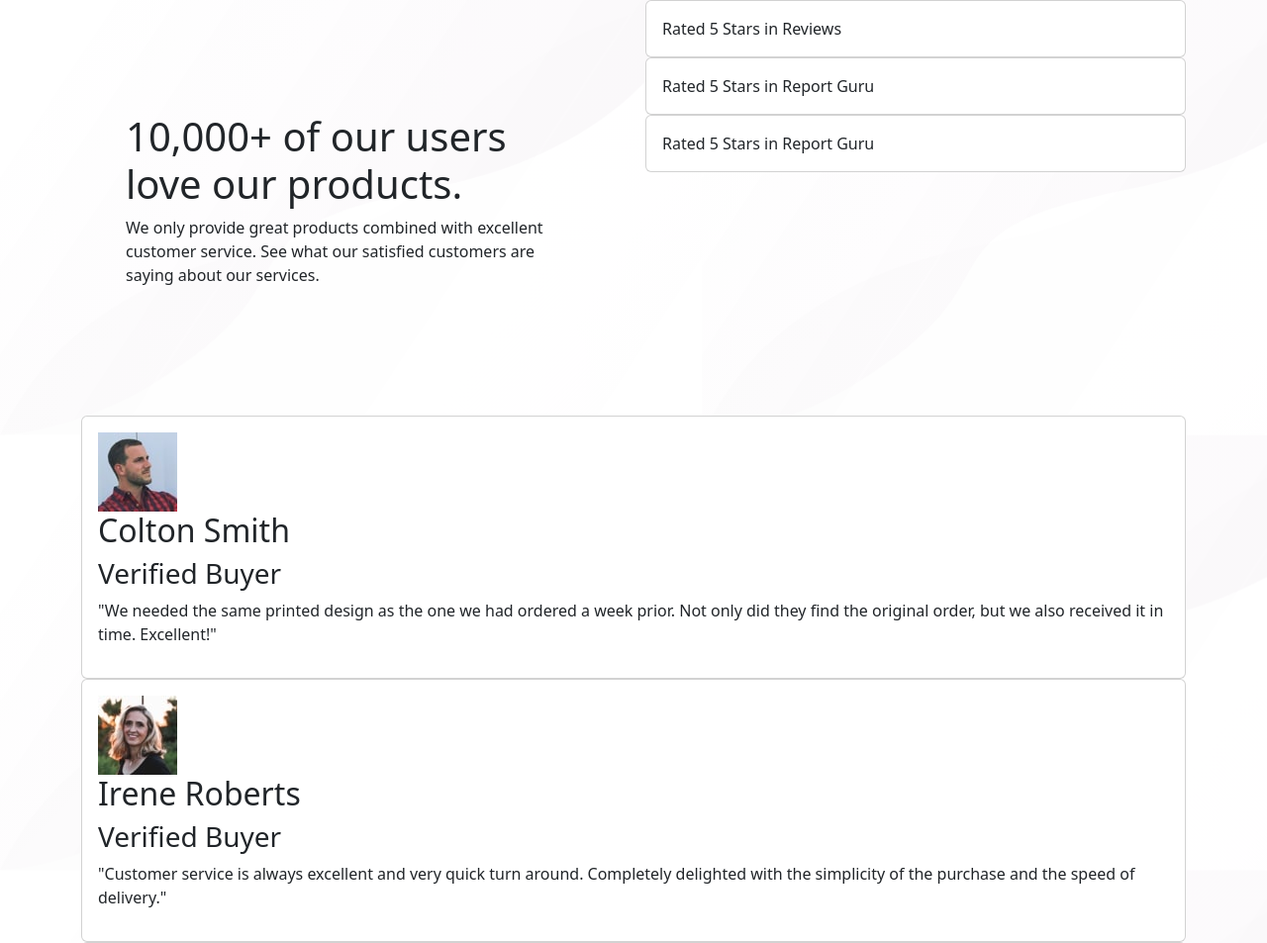
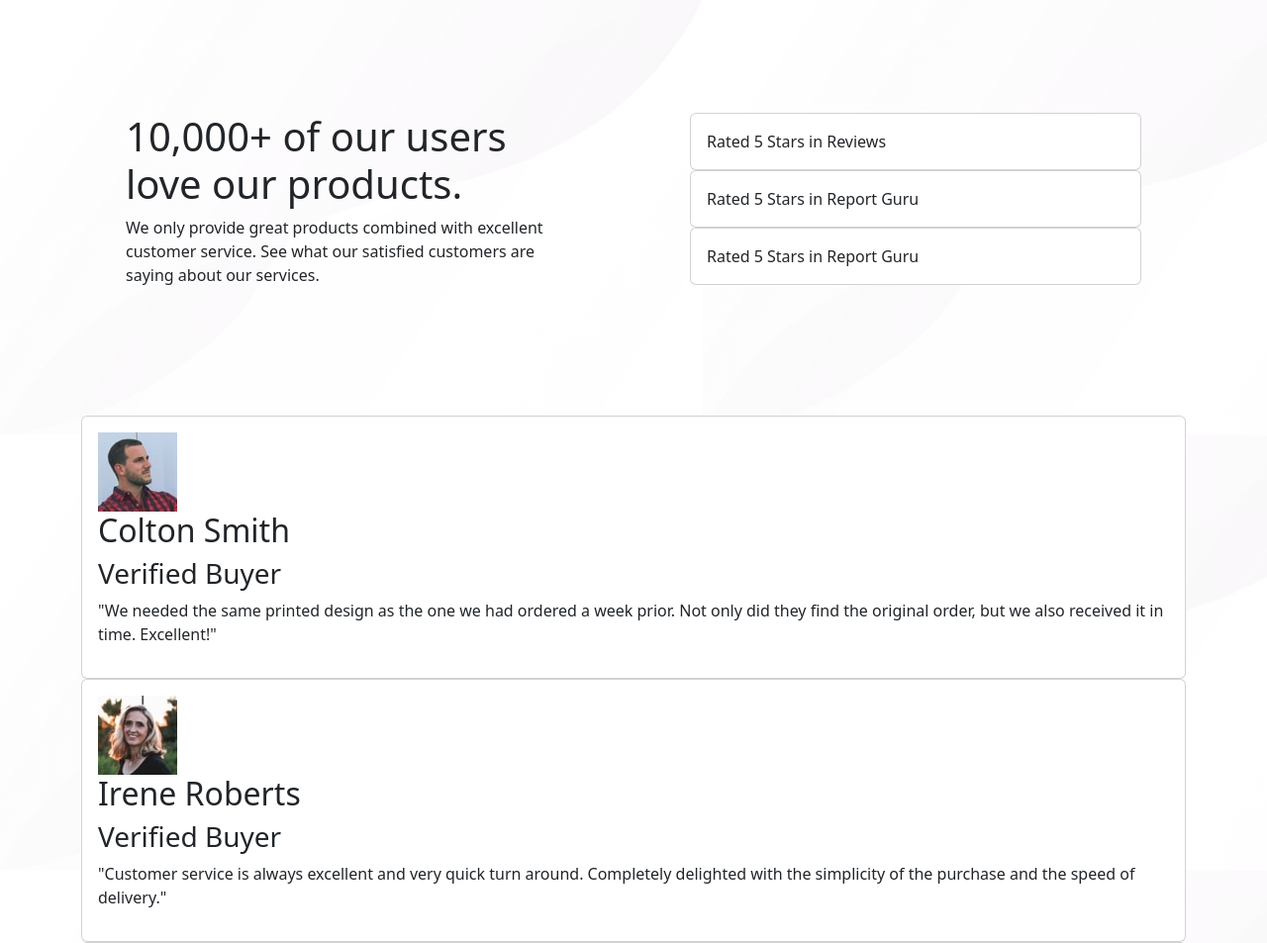
Before and after one commit to LekhaKumar/Social-Proof-Section-Using-Bootstrap, a plain HTML site: page index.html in a window 1280 px wide. Shown: the top 953 px of the page at 99% size. Drawn offline with nearby package versions, Linux system fonts and the light colour scheme.

Commit message:
added padding for rating section

```diff
--- a/index.html
+++ b/index.html
@@ -33,8 +33,8 @@
               See what our satisfied customers are saying about our services.</p>
           </header>
         </div>
-        <div class="col-lg-6">
-          <section id="rating">
+        <div class="col-lg-6 rating">
+          <section>
             <!-- first rate card -->
             <article>
               <div class="card">
--- a/style.css
+++ b/style.css
@@ -5,10 +5,11 @@ body{
 
 }
 
-.heading{
+.heading, .rating{
   padding: 10% 5% 10% 5%;
 
 }
+
 
 
 
```
